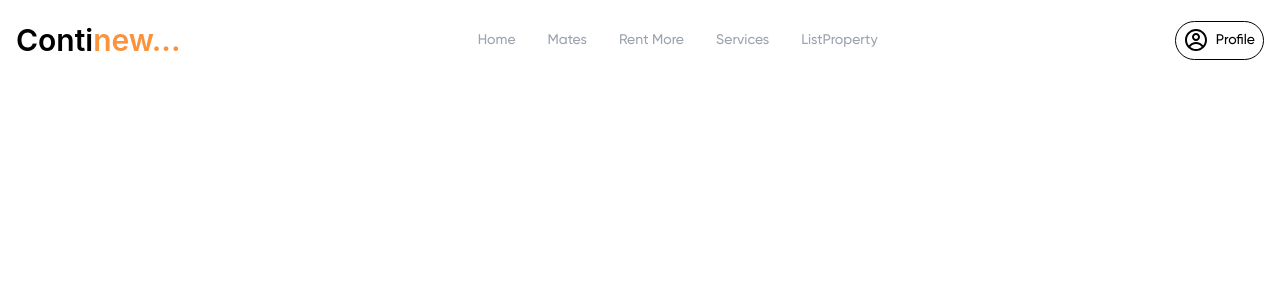
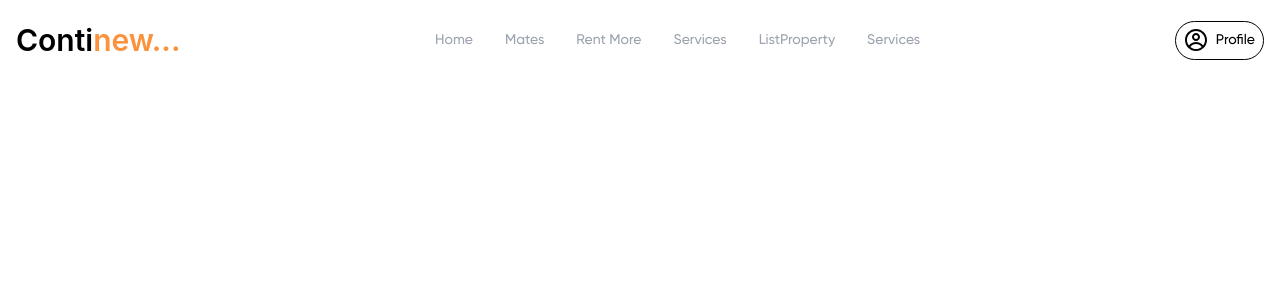
Before and after one commit to harshwarghade22/Mini-Project, a React (Vite) app: page /gmap2 in a window 1280 px wide. Shown: the top 300 px of the page. Built offline with nearby package versions, Linux system fonts and the light colour scheme; no server answers.

Commit message:
navbar edited

```diff
--- a/src/components/Navbar.jsx
+++ b/src/components/Navbar.jsx
@@ -25,6 +25,9 @@ function Navbar() {
         <a href="/addLocation">
           <div className="hover:text-black text-sm">ListProperty</div>
         </a>
+        <a href="/addLocation">
+          <div className="hover:text-black text-sm">Services</div>
+        </a>
       </div>
       <div className="hidden md:block">
         <a href="/login1">
```
